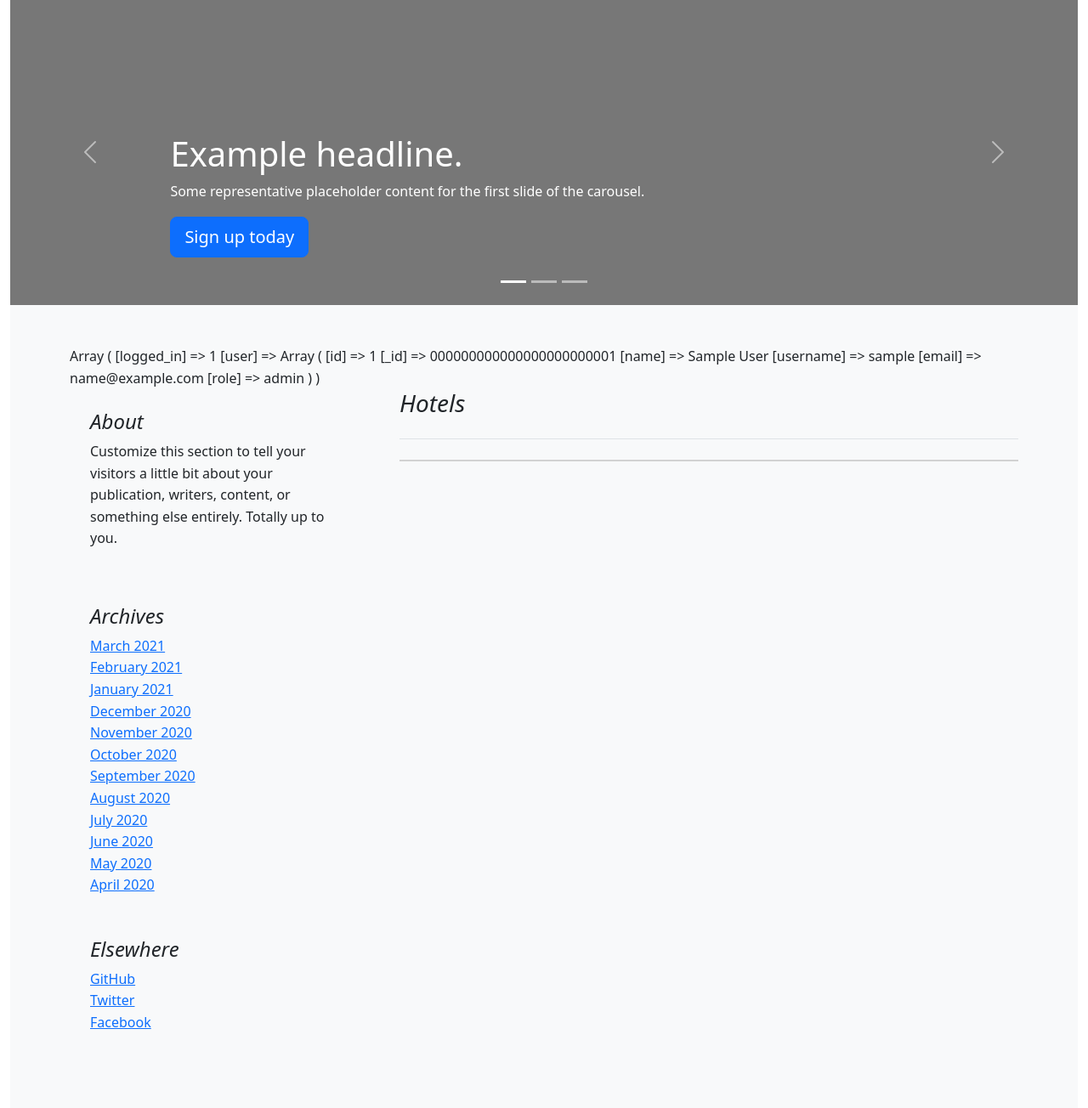
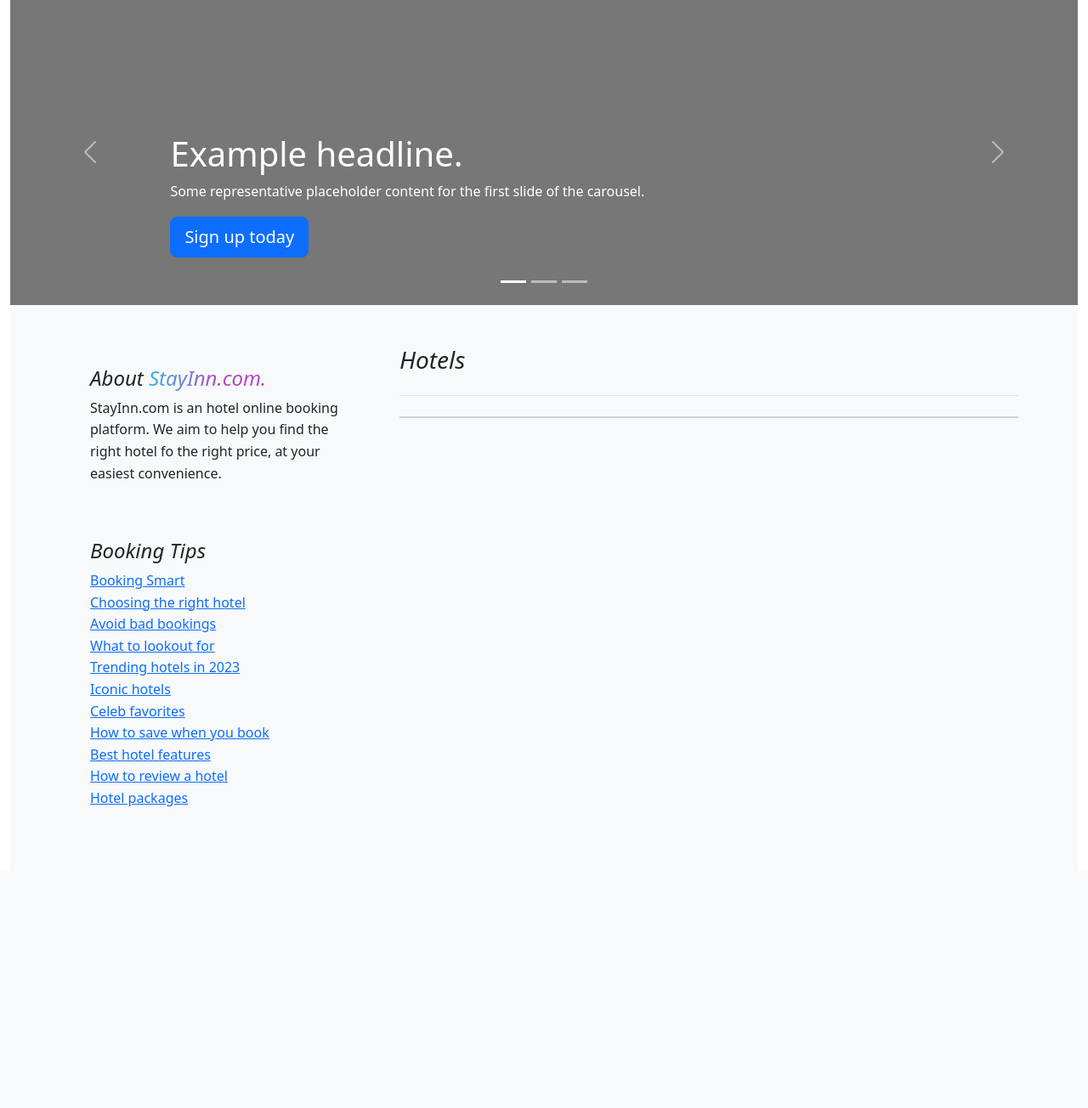
Before and after one commit to WesleyErasmus/oop_hotel_booking_app_php, a PHP site: page /pages/hotel.php in a window 1280 px wide. Shown: the part 59-1363 px from the top of the page at 85% size. After the commit the page ends 1008 px from the top, so only its background shows below. Run offline with PHP 8.4, Linux system fonts and the light colour scheme; the visitor is signed in with stand-in values (Sample User, id 1); data that the repository does not hold is empty.

Commit message:
[ hotelLayout.php ]: Update page styling

```diff
--- a/components/hotelLayout.php
+++ b/components/hotelLayout.php
@@ -3,7 +3,6 @@
     <h3 class="pb-4 mb-4 fst-italic border-bottom">Hotels</h3>
 
     <article class="blog-post">
-
       <div class="card mb-3 rounded-0">
         <?php foreach ($hotel as $data) : ?>
           <div class="row g-0">
@@ -70,38 +69,27 @@
   <div class="col-md-4">
     <div class="position-sticky" style="top: 2rem">
       <div class="p-4 mb-3 bg-light rounded">
-        <h4 class="fst-italic">About</h4>
+        <h4 class="fst-italic">About <span class="gradient-text">StayInn.com.</span></h4>
         <p class="mb-0">
-          Customize this section to tell your visitors a little bit about your
-          publication, writers, content, or something else entirely. Totally up
-          to you.
+          StayInn.com is an hotel online booking platform. We aim to help you find the right hotel fo the right price, at your easiest convenience.
         </p>
       </div>
 
       <div class="p-4">
-        <h4 class="fst-italic">Archives</h4>
+        <h4 class="fst-italic">Booking Tips</h4>
         <ol class="list-unstyled mb-0">
-          <li><a href="#">March 2021</a></li>
-          <li><a href="#">February 2021</a></li>
-          <li><a href="#">January 2021</a></li>
-          <li><a href="#">December 2020</a></li>
-          <li><a href="#">November 2020</a></li>
-          <li><a href="#">October 2020</a></li>
-          <li><a href="#">September 2020</a></li>
-          <li><a href="#">August 2020</a></li>
-          <li><a href="#">July 2020</a></li>
-          <li><a href="#">June 2020</a></li>
-          <li><a href="#">May 2020</a></li>
-          <li><a href="#">April 2020</a></li>
-        </ol>
-      </div>
+          <li><a href="#">Booking Smart</a></li>
+          <li><a href="#">Choosing the right hotel</a></li>
+          <li><a href="#">Avoid bad bookings</a></li>
+          <li><a href="#">What to lookout for</a></li>
+          <li><a href="#">Trending hotels in 2023</a></li>
+          <li><a href="#">Iconic hotels</a></li>
+          <li><a href="#">Celeb favorites</a></li>
+          <li><a href="#">How to save when you book</a></li>
+          <li><a href="#">Best hotel features</a></li>
+          <li><a href="#">How to review a hotel</a></li>
+          <li><a href="#">Hotel packages</a></li>
 
-      <div class="p-4">
-        <h4 class="fst-italic">Elsewhere</h4>
-        <ol class="list-unstyled">
-          <li><a href="#">GitHub</a></li>
-          <li><a href="#">Twitter</a></li>
-          <li><a href="#">Facebook</a></li>
         </ol>
       </div>
     </div>
--- a/css/hotel.css
+++ b/css/hotel.css
@@ -0,0 +1,8 @@
+.gradient-text {
+    color: #30b8e6;
+    background-image: -webkit-linear-gradient(0deg, #30b8e6 0%, #b54abd 61%);
+    background-clip: text;
+    -webkit-background-clip: text;
+    text-fill-color: transparent;
+    -webkit-text-fill-color: transparent;
+}
--- a/pages/booking.php
+++ b/pages/booking.php
@@ -74,7 +74,7 @@ $conn = $conn->getConnection();
         </div>
 
         <!-- Auto display total cost -->
-        <div class="lead cost-auto-display text-muted mb-4 pt-2 float-start">
+        <div class="lead cost-auto-display text-muted mb-4 pt-2 float-start gradient-text">
             The price will display here:
             <h5 class="mt-2">
                 <span id="totalCost"></span>
--- a/pages/hotel.php
+++ b/pages/hotel.php
@@ -24,9 +24,6 @@ include "../components/hero.html"; ?>
     <div class="container">
 
     <!-- Hotel Page Components -->
-        <?php
-        print_r($_SESSION);
-        ?>
 
         <?php include '../components/hotelLayout.php'; ?>
     <!--  -->
```
